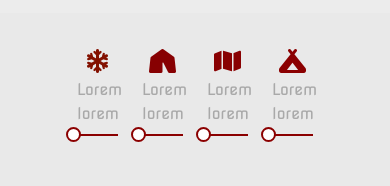
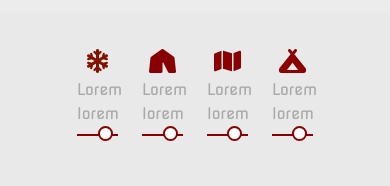
Before and after one commit to Rocco-Carella/progetto_red, a plain HTML site: page index.html in a window 390 px wide. Shown: the part 1065-1251 px from the top of the page. Drawn offline with nearby package versions, Linux system fonts and the light colour scheme.

Commit message:
all responsive

```diff
--- a/style.css
+++ b/style.css
@@ -99,8 +99,10 @@ header {
   border-radius: 50%;
   background-color: white;
   position:absolute;
-  bottom: -8px;
-  right: 37px;
+  left: 50%;
+  /* bottom: 50%; */
+  /* right: 50%; */
+  display: block;
 
 }
 main{
```
